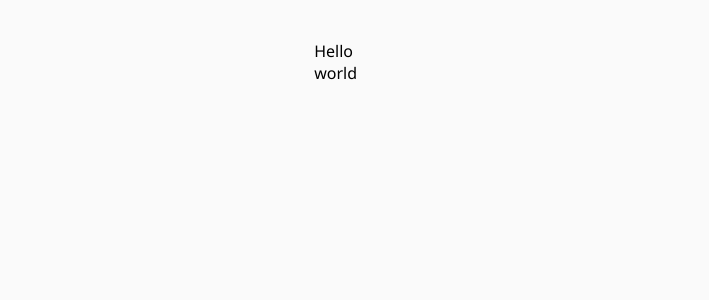
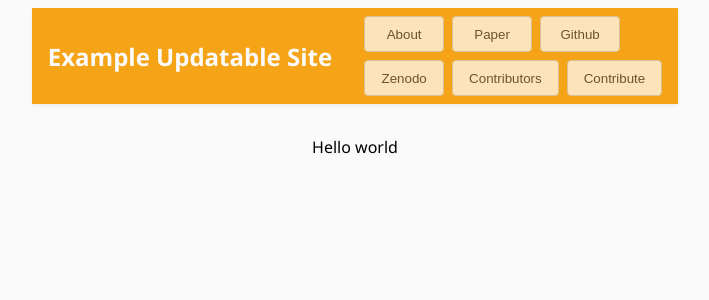
Before and after one commit to rmdocherty/updatable_webring_template, a React (Vite) app: page / in a window 1280 px wide. Shown: the top 300 px of the page, without its empty margins (285-994 px from the left). Built offline with nearby package versions, Linux system fonts and the light colour scheme.

Commit message:
wip topbar

```diff
--- a/src/App.tsx
+++ b/src/App.tsx
@@ -1,14 +1,14 @@
 import { Routes, Route } from "react-router-dom";
 
 import { HomePage } from "./components/HomePage";
+import { TopBar, DEFAULT_BUTTONS } from "./components/TopBar";
 
 import "./styles.css";
 
 export default function App() {
   return (
     <div className="container">
-      {/* <Title texts={DEFAULT_TEXTS} themeProps={themeProps} />
-      <NavBar pages={DEFAULT_PAGES} /> */}
+      <TopBar title={"Example Updatable Site"} buttons={DEFAULT_BUTTONS} />
 
       <div style={{ paddingTop: "2em", maxWidth: "95%" }}>
         <Routes>
--- a/src/components/TopBar.tsx
+++ b/src/components/TopBar.tsx
@@ -0,0 +1,66 @@
+import { ReactNode, FC } from "react";
+import "../styles.css";
+
+type TopBarButton = {
+  text: string;
+  outlink?: string;
+  onClick?: () => void;
+};
+
+type TopBarProps = {
+  title: string;
+  SearchComponent?: ReactNode;
+  buttons: TopBarButton[]; // Should be length 6
+};
+
+export const DEFAULT_BUTTONS: TopBarButton[] = [
+  { text: "About" },
+  { text: "Paper" },
+  { text: "Github" },
+  { text: "Zenodo" },
+  { text: "Contributors" },
+  { text: "Contribute" },
+];
+
+export const TopBar: FC<TopBarProps> = ({ title, SearchComponent, buttons }) => {
+  const nButtons = buttons.length;
+
+  return (
+    <div className="topbar-root">
+      <div className="topbar-row">
+        <div className="topbar-title-search">
+          <span className="topbar-title">{title}</span>
+          {SearchComponent && <span>{SearchComponent}</span>}
+        </div>
+        <div className="topbar-buttons-grid">
+          <div className="topbar-buttons-row">
+            {buttons.slice(0, Math.floor(nButtons / 2)).map((btn, idx) => (
+              <TopBarButtonComp key={"top-" + idx} {...btn} />
+            ))}
+          </div>
+          <div className="topbar-buttons-row">
+            {buttons.slice(Math.floor(nButtons / 2), nButtons).map((btn, idx) => (
+              <TopBarButtonComp key={"bottom-" + idx} {...btn} />
+            ))}
+          </div>
+        </div>
+      </div>
+    </div>
+  );
+};
+
+const TopBarButtonComp: FC<TopBarButton> = ({ text, outlink, onClick }) => {
+  if (!text) return <button className="topbar-btn topbar-btn-hidden" />;
+  if (outlink) {
+    return (
+      <a href={outlink} target="_blank" rel="noopener noreferrer" className="topbar-btn">
+        {text}
+      </a>
+    );
+  }
+  return (
+    <button onClick={onClick} className="topbar-btn" disabled={!onClick}>
+      {text}
+    </button>
+  );
+};
--- a/src/styles.css
+++ b/src/styles.css
@@ -62,3 +62,77 @@ ul {
 li {
   margin-bottom: 0.5em;
 }
+
+/* --- TopBar styles --- */
+.topbar-root {
+  width: 100%;
+  background: var(--secondary, #f5a418);
+  box-shadow: 0 2px 4px rgba(0, 0, 0, 0.05);
+  padding: 0.5rem 1rem;
+  display: flex;
+  flex-direction: column;
+  z-index: 10;
+}
+
+.topbar-row {
+  display: flex;
+  flex-direction: row;
+  align-items: center;
+  justify-content: space-between;
+  width: 100%;
+}
+
+.topbar-title-search {
+  display: flex;
+  align-items: center;
+  gap: 1rem;
+}
+
+.topbar-title {
+  font-weight: 700;
+  font-size: 1.5rem;
+  color: var(--text-white, #fafafa);
+}
+
+.topbar-buttons-grid {
+  display: flex;
+  flex-direction: column;
+  gap: 0.5rem;
+}
+
+.topbar-buttons-row {
+  display: flex;
+  flex-direction: row;
+  flex-grow: 1;
+  gap: 0.5rem;
+}
+
+.topbar-btn {
+  display: inline-flex;
+  align-items: center;
+  justify-content: center;
+  min-width: 80px;
+  min-height: 36px;
+  padding: 0.5rem 1rem;
+  background: #fff;
+  border: 1px solid #ccc;
+  border-radius: 4px;
+  text-decoration: none;
+  color: #333;
+  font-weight: 500;
+  cursor: pointer;
+  transition:
+    background 0.2s,
+    color 0.2s;
+}
+.topbar-btn:disabled {
+  cursor: default;
+  opacity: 0.7;
+}
+.topbar-btn-hidden {
+  visibility: hidden;
+}
+.topbar-btn:hover:not(:disabled) {
+  background: var(--secondary-hover, #f3b13e);
+  color: #fff;
+}
```
